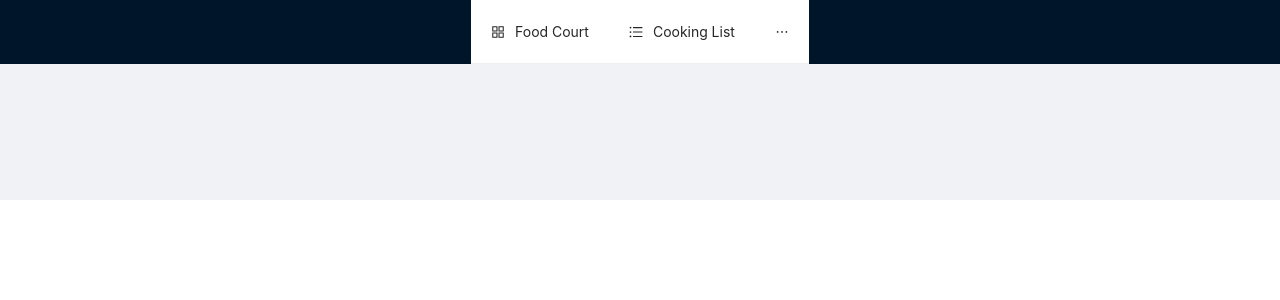
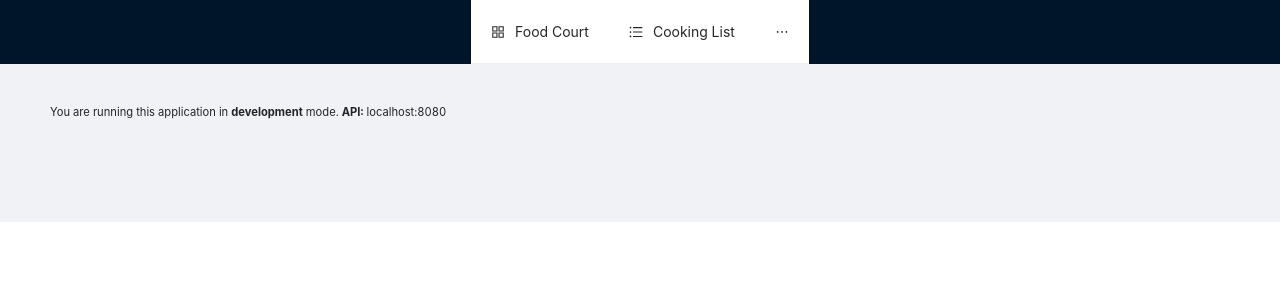
Before and after one commit to Sijoma/food-app, a React (Create React App) app in the folder frontend/: page / in a window 1280 px wide. Shown: the top 300 px of the page. Built offline with nearby package versions, Linux system fonts and the light colour scheme.

Commit message:
feat(dotenv): simple dotenv
- dotenv with api url
- env display component

```diff
--- a/frontend/src/App.tsx
+++ b/frontend/src/App.tsx
@@ -14,6 +14,7 @@ import { Ingredient } from 'types/ingredient';
 import { foodRecipes, testIngredients } from 'data/dummyRecipes';
 import RecipeManagement from 'components/RecipeManagement';
 import ROUTES from 'routes';
+import EnvironmentDisplay from 'components/EnvironmentDisplay';
 
 const { Header, Content } = Layout;
 
@@ -36,6 +37,7 @@ function App() {
         <Navigation />
       </Header>
       <Content style={{ padding: '100px 50px' }}>
+        {process.env.NODE_ENV === 'development' && <EnvironmentDisplay />}
         <Switch>
           <Route path={ROUTES.FOOD_COURT}>
             <FoodCourt
--- /dev/null
+++ b/frontend/src/components/EnvironmentDisplay.tsx
@@ -0,0 +1,8 @@
+export default function EnvironmentDisplay(){
+    return (
+        <div>
+          <small>You are running this application in <b>{process.env.NODE_ENV}</b> mode.</small>
+          <small><b> API:</b> {process.env.REACT_APP_API_URL}</small>
+        </div>
+    )
+}
--- a/frontend/src/components/FoodCourt.tsx
+++ b/frontend/src/components/FoodCourt.tsx
@@ -1,6 +1,5 @@
 import React, { useEffect, useState } from 'react';
 import { List, Alert, Button } from 'antd';
-import { LoadingOutlined } from '@ant-design/icons';
 
 import MainApi from 'services/API/http-client';
 import { HttpError } from 'services/API/http-client.interceptor';
@@ -11,7 +10,7 @@ import { Link } from 'react-router-dom';
 import ROUTES from 'routes';
 import RecipeGridShowcase from './RecipeGridShowcase';
 
-const antIcon = <LoadingOutlined style={{ fontSize: 24 }} spin />;
+
 interface FoodCourtProps {
   cookingList: Recipe[]
 }
--- a/frontend/src/services/API/http-client.ts
+++ b/frontend/src/services/API/http-client.ts
@@ -5,7 +5,7 @@ class MainApi extends HttpClient {
     private static classInstance?: MainApi;
 
     private constructor() {
-        super('http://localhost:8080');
+        super(process.env.REACT_APP_API_URL || 'localhost:8080');
     }
 
     public static getInstance() {
```
Also changed, not shown: 1 other file (tests, documents, lock files or other folders).
